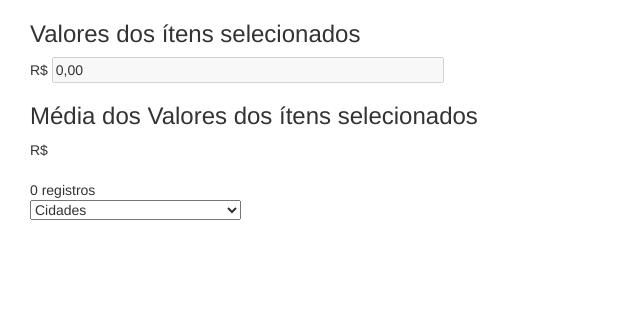
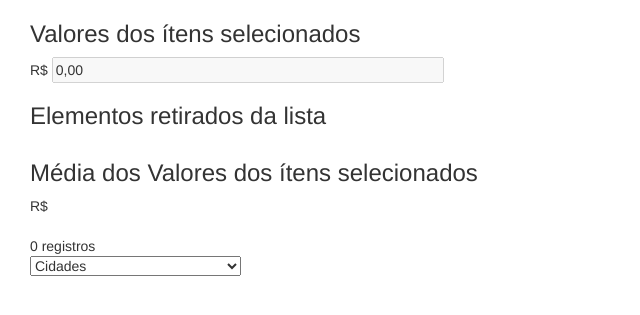
Before and after one commit to eucandre/direct_price, a Django app: page / in a window 1280 px wide. Shown: the top 315 px of the page, without its empty margins (0-640 px from the left). Run offline with Django 3.2, Linux system fonts and the light colour scheme; data that the repository does not hold is empty; some libraries are stand-ins or nearby versions.

Commit message:
esta funcionando as basicas, agora esta na configuraçao da amostra dos itens que estao na lista

```diff
--- a/templates/base_back.html
+++ b/templates/base_back.html
@@ -35,8 +35,10 @@
 
 		valInput = parseFloat(valInput.replace(',','.'));
 
-		var novoTotal=0;
+
 		total.value = (this.checked) ? parseFloat(( valTotal + valInput )) : parseFloat(( valTotal - valInput )) ;
+
+		if (this.checked){
 		    list.push(valInput);
             t_lista = list.length;
             var valores = total.value;
@@ -44,10 +46,20 @@
             media = parseFloat(valores)/t_lista;
             document.getElementById('medias').innerHTML = media;
             document.getElementById('demo').innerHTML = t_lista;
-		if (!this.checked){
-	       list.pop();
-	       alert(list.length);
+        }else{
+		    var removido = list.splice(list[this.checked],1);
+		    tirados = new Array();
+            tirados.push(removido);
+            t_lista = list.length;
+            var valores = total.value;
+
+            media = parseFloat(valores)/t_lista;
+            document.getElementById('medias').innerHTML = media;
+            document.getElementById('demo').innerHTML = t_lista;
+            document.getElementById('removido').innerHTML = list;
         }
+
+		//list.forEach(function (p1, p2, p3) { alert(p1,p2); })
 	});
 });
 </script>
@@ -68,6 +80,12 @@
   	<div class="col-md-12">
   		<h3>Valores dos ítens selecionados</h3>
   		R$ <input type="text" size="45" name="total" id="total" value="0,00" disabled />
+	  </div>
+
+    <div class="col-md-12">
+        <h3>Elementos retirados da lista</h3>
+  		<span id="removido"></span>
+
     </div>
 
 	  <div class="col-md-12">
```
Lines whose indentation alone changed are shown as unchanged.
